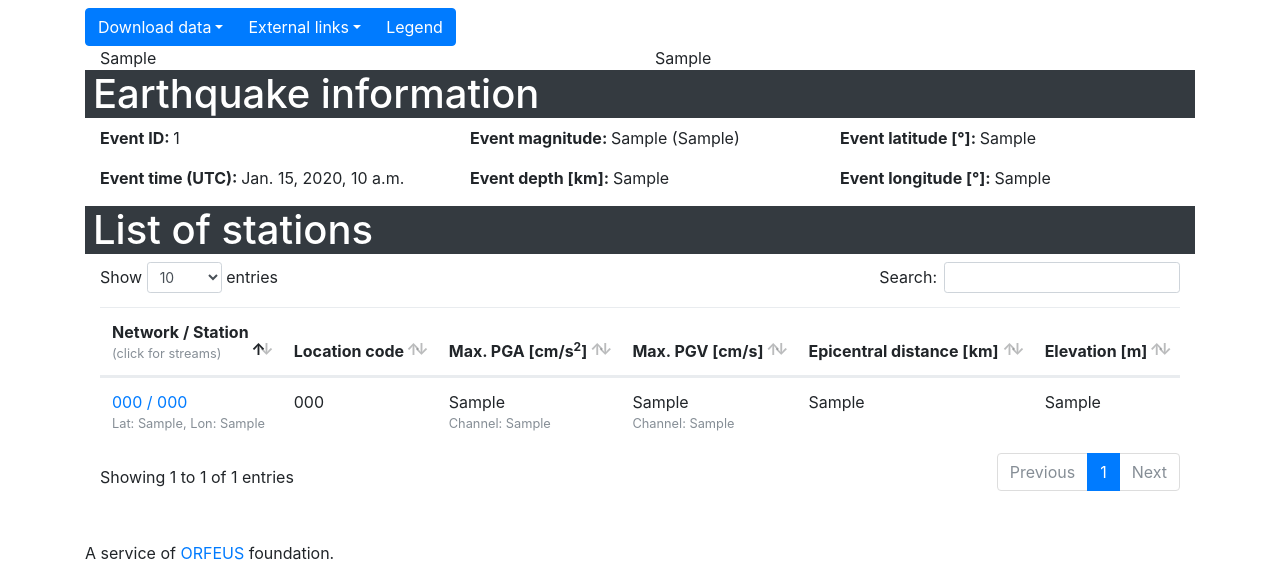
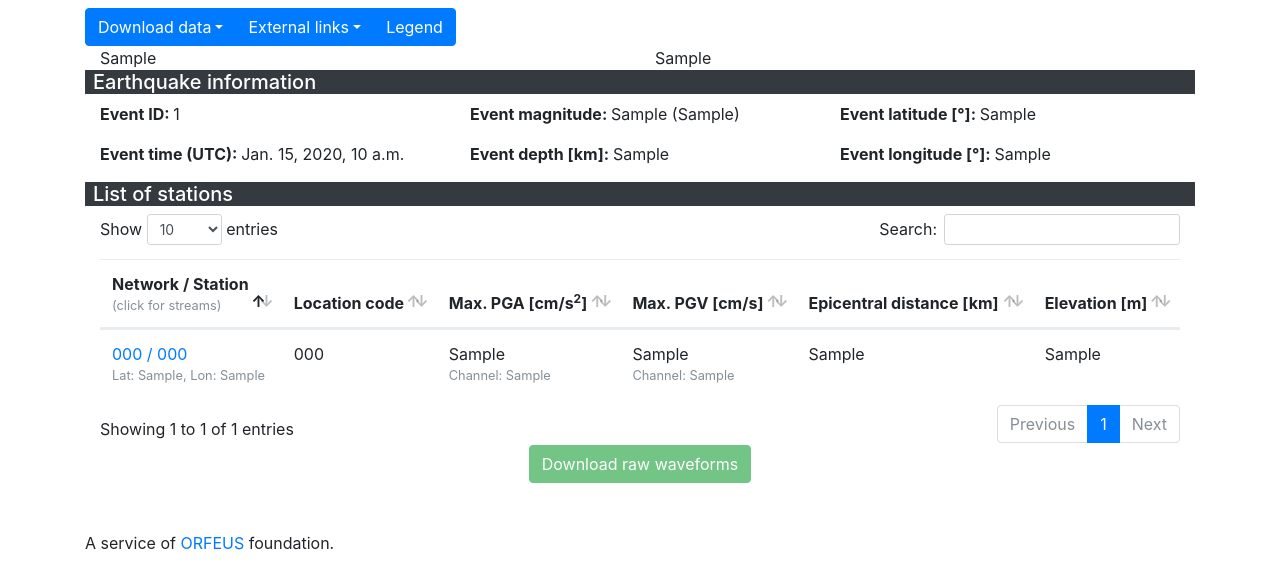
Before and after one commit to EIDA/rrsm, a Django app: template src/rrsm/templates/event_details.html in a window 1280 px wide. Shown: the part 644-1225 px from the top of the page. After the commit the page ends 1194 px from the top, so only its background shows below. Run offline with Django 3.2, Linux system fonts and the light colour scheme; the template is opened without the code that fills it: most values are stand-ins (such as "Sample title", 1, 10 or a date in 2020); parts of the project's set-up code (start-up, migrations or seed data) failed here and were passed over; some libraries are stand-ins or nearby versions.

Commit message:
Issue #3 WIP

```diff
--- a/src/rrsm/templates/event_details.html
+++ b/src/rrsm/templates/event_details.html
@@ -109,7 +109,7 @@
         </div>
     </div>
 
-    <h1 class="bg-dark text-white pl-2">Earthquake information</h1>
+    <h5 class="bg-dark text-white pl-2">Earthquake information</h5>
     <div class="container">
         <div class="row">
             <div class="col">
@@ -127,7 +127,7 @@
         </div>
     </div>
 
-    <h1 class="bg-dark text-white pl-2">List of stations</h1>
+    <h5 class="bg-dark text-white pl-2">List of stations</h5>
     <div class="table-responsive">
         <table id="stations_table" class="table" cellspacing="0" width="100%">
             <thead>
@@ -171,11 +171,31 @@
             </tbody>
         </table>
     </div>
+    <div class="text-center">
+        <div class="col-12">
+            <button id="downloadRawData" class="btn btn-success disabled">Download raw waveforms</button>
+        </div>
+    </div>
 
     <script type="text/javascript">
         $(document).ready(function () {
-            $('#stations_table').DataTable({
-                stateSave: true
+            var table = $('#stations_table').DataTable();
+
+            $('#stations_table tbody').on('click', 'tr', function () {
+                $(this).toggleClass('table-success');
+
+                if (table.rows('.table-success').data().length > 0) {
+                    $('#downloadRawData').removeClass('disabled');
+                }
+                else {
+                    $('#downloadRawData').addClass('disabled');
+                }
+            });
+
+            $('#downloadRawData').click(function () {
+                if (table.rows('.table-success').data().length > 0) {
+                    alert(table.rows('.table-success').data().length + ' row(s) selected');
+                }
             });
         });
     </script>
--- a/src/rrsm/templates/events.html
+++ b/src/rrsm/templates/events.html
@@ -50,7 +50,7 @@
   </div>
 </div>
 
-<h1 class="bg-dark text-white pl-2 mt-2">Events</h1>
+<h5 class="bg-dark text-white pl-2 mt-2">Events</h5>
 <div class="table-responsive">
 <table id="events_table" class="table" cellspacing="0" width="100%">
 <thead>
```
Also changed, not shown: src/rrsm/templates/station_streams.html (+25 -3 lines).
